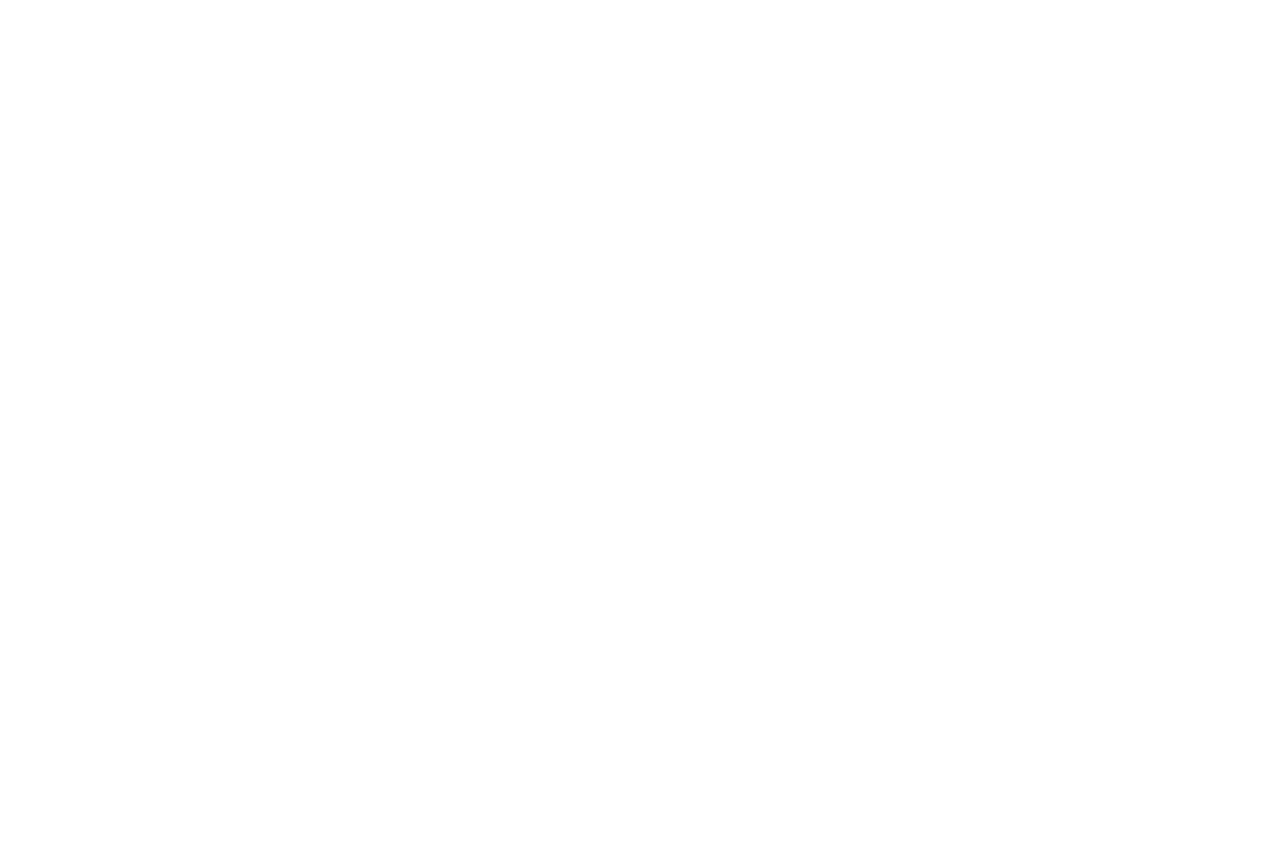
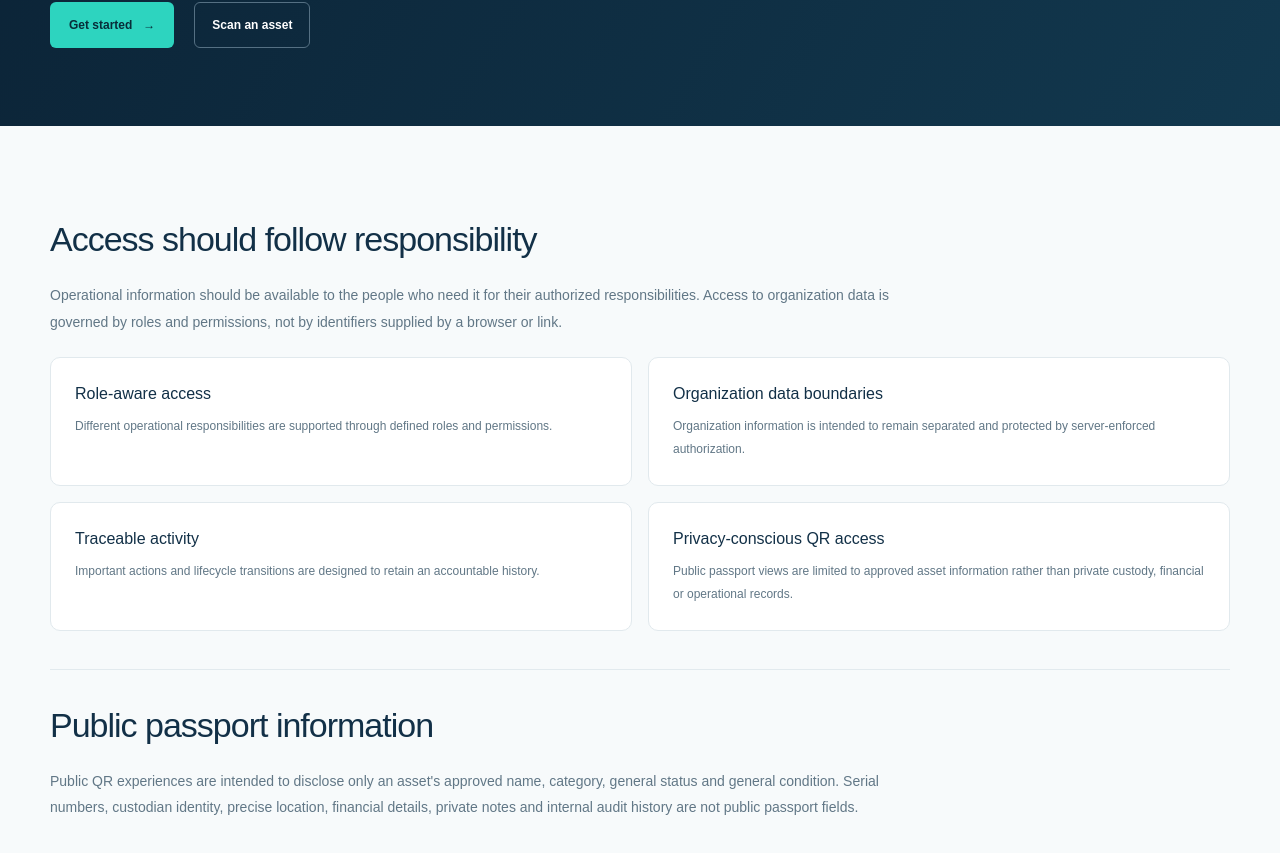
Before and after one commit to hlestakovjames/assetpass-frontend, a Next.js app: page /security in a window 1280 px wide. Before the commit this address had no page. Shown: the part 437-1290 px from the top of the page. Before the commit the page ends 800 px from the top, so only its background shows below. Built offline with nearby package versions, Linux system fonts and the light colour scheme.

Commit message:
Create dedicated security public page

```diff
--- /dev/null
+++ b/src/app/security/page.tsx
@@ -0,0 +1,13 @@
+import { PublicPage, ContentSection } from "../components/public-page";
+
+export default function SecurityPage() {
+  return <PublicPage eyebrow="ACCOUNTABILITY BY DESIGN" title="Useful information. Appropriate access." description="AssetPass is designed around controlled access, tenant boundaries and responsible information disclosure throughout the asset lifecycle.">
+    <ContentSection title="Access should follow responsibility"><p>Operational information should be available to the people who need it for their authorized responsibilities. Access to organization data is governed by roles and permissions, not by identifiers supplied by a browser or link.</p><div className="inner-grid">
+      <article className="inner-card"><h3>Role-aware access</h3><p>Different operational responsibilities are supported through defined roles and permissions.</p></article>
+      <article className="inner-card"><h3>Organization data boundaries</h3><p>Organization information is intended to remain separated and protected by server-enforced authorization.</p></article>
+      <article className="inner-card"><h3>Traceable activity</h3><p>Important actions and lifecycle transitions are designed to retain an accountable history.</p></article>
+      <article className="inner-card"><h3>Privacy-conscious QR access</h3><p>Public passport views are limited to approved asset information rather than private custody, financial or operational records.</p></article>
+    </div></ContentSection>
+    <ContentSection title="Public passport information"><p>Public QR experiences are intended to disclose only an asset's approved name, category, general status and general condition. Serial numbers, custodian identity, precise location, financial details, private notes and internal audit history are not public passport fields.</p></ContentSection>
+  </PublicPage>;
+}
```
